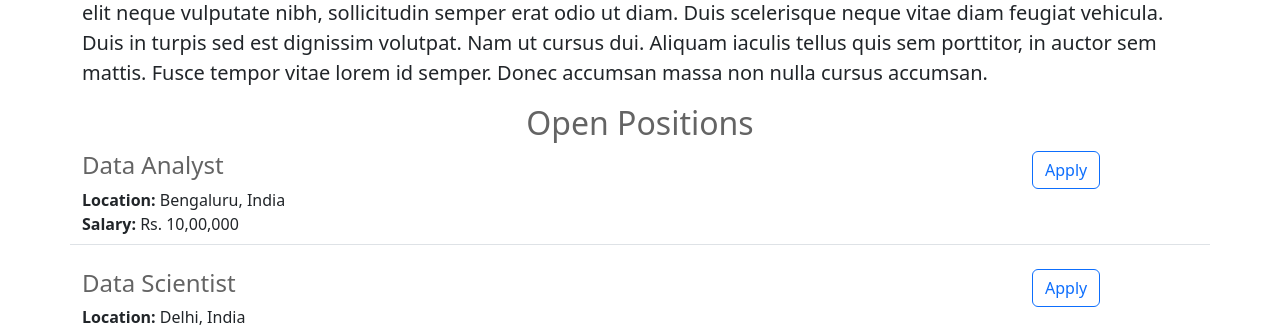
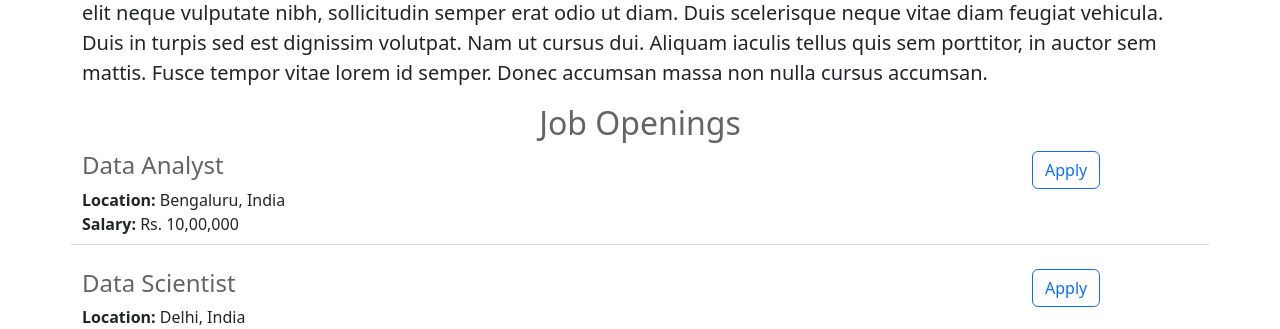
Before and after one commit to Faristp/farismuhammed, a Flask app: page / in a window 1280 px wide. Shown: the part 612-941 px from the top of the page. Run offline with Flask 3, Linux system fonts and the light colour scheme.

Commit message:
changes done on job openings

```diff
--- a/templates/home.html
+++ b/templates/home.html
@@ -31,7 +31,7 @@
       </p>
 
       <h2 class = "text-center" style="color:rgb(100,100,100);">
-        Open Positions
+        Job Openings
       </h2>
       <div>
         {% for job in jobs %}
```
